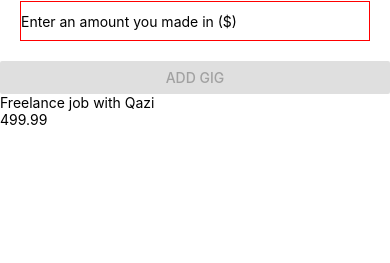
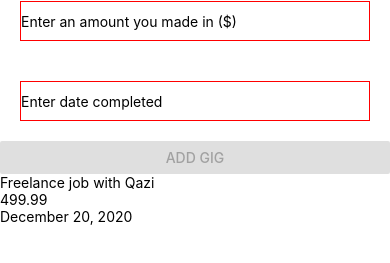
Before and after one commit to apolloproductionsdj/first-react-native, a React Native app: screen / in a window 390 px wide. Shown: the part 241-504 px from the top of the page. Built offline with nearby package versions, Linux system fonts and the light colour scheme.

Commit message:
added input field for date completed and displayed to user

```diff
--- a/App.js
+++ b/App.js
@@ -13,11 +13,13 @@ import {
 const App = () => {
   const [description, setDescription] = useState('');
   const [amount, setAmount] = useState('');
+  const [date, setDate] = useState('');
   const [gigs, setGigs] = useState([
     {
       description: "Freelance job with Qazi",
       amount: 499.99,
-      timestamp: new Date(),
+      date: "December 20, 2020",
+      // timestamp: new Date(),
     },
 
   ]);
@@ -31,11 +33,13 @@ const App = () => {
     setGigs([{
       description: description,
       amount: amount,
-      timestamp: new Date()
+      date: date,
+      // timestamp: new Date()
     }, ...gigs]);
 
     setDescription('');
     setAmount('');
+    setDate('');
   }
 
   return (
@@ -105,11 +109,18 @@ const App = () => {
         placeholder="Enter an amount you made in ($)"
         onChangeText={text => setAmount(text)}
       />
+      <TextInput
+        style={styles.input}
+        value={date}
+        placeholder="Enter date completed"
+        onChangeText={text => setDate(text)}
+      />
       <Button disabled={!amount && !description} onPress={addGig} title="ADD GIG" />
       {gigs.map(gig => (
         <View>
           <Text><Gig title={gig.description} /></Text>
           <Text><Gig title={gig.amount} /></Text>
+          <Text><Gig title={gig.date} /></Text>
         </View>
       ))}
     </SafeAreaView>
```
